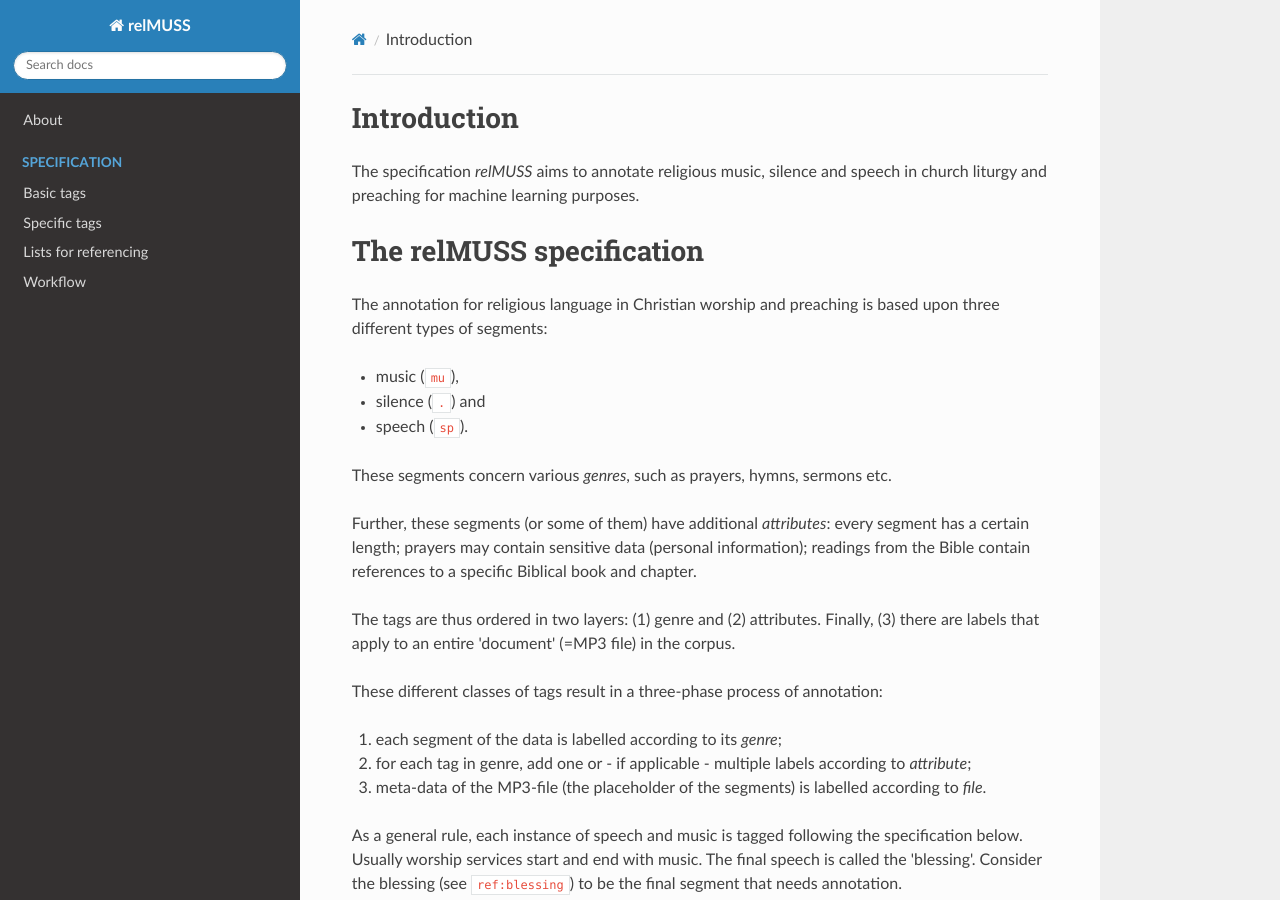
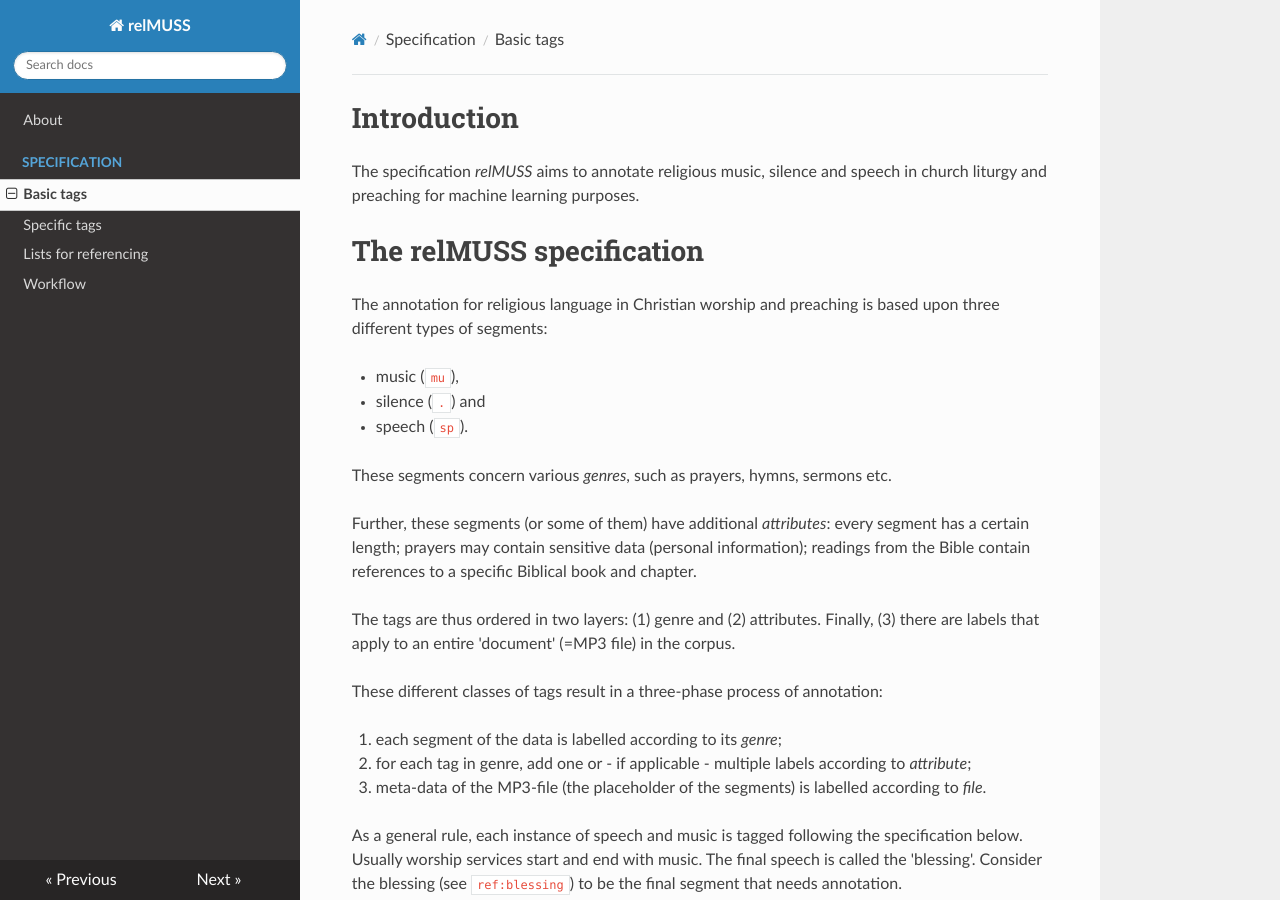
Before and after one commit to ttjpleizier/relmuss-specification, an MkDocs documentation site: the page built from docs/basic.md, in a window 1280 px wide and 900 px high. Built offline with MkDocs 1.6.1, drawn with Linux system fonts in a browser that asks for light colours; nearby versions of some CDN libraries.

Commit message:
Update mkdocs.yml

```diff
--- a/mkdocs.yml
+++ b/mkdocs.yml
@@ -8,7 +8,7 @@ markdown_extensions:
 nav:
     - About: 'about.md'
     - Specification:
-        - 'Basic tags': 'index.md'
+        - 'Basic tags': 'basic.md'
         - 'Specific tags': 'attributes.md'
         - 'Lists for referencing': 'referencing'
     - Workflow: 'workflow.md'
```
